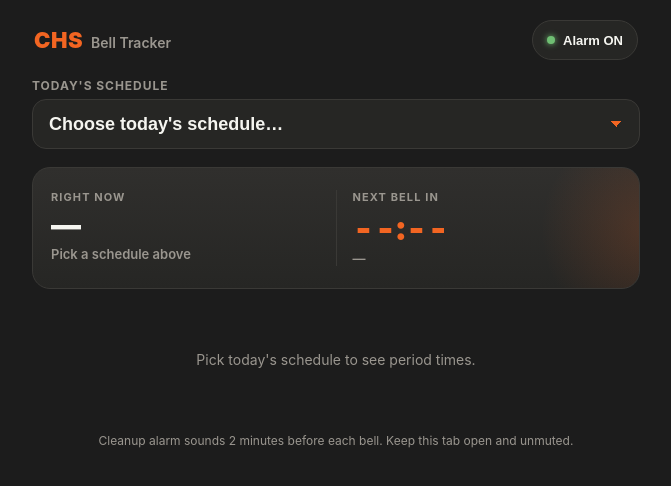
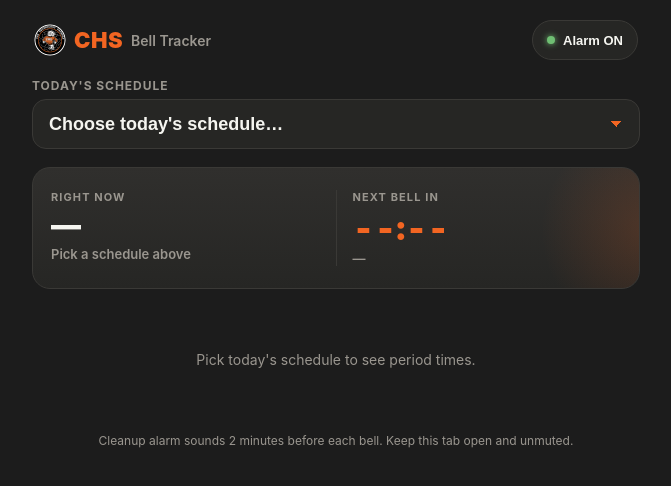
Before and after one commit to chagoyan/chsbelltracker, a plain HTML site: page index.html in a window 1280 px wide. Shown: the whole page, without its empty margins (304-975 px from the left). Drawn offline with Linux system fonts and the light colour scheme.

Commit message:
Update branding with CHS Technology Pathway logo
Regenerate favicon.ico and app icons (icon-192.png, icon-512.png) from
the CHS Technology Pathway badge, padding the PNG icons slightly so the
outer ring text isn't clipped by OS adaptive-icon masking. Add the logo
to the header next to the "CHS Bell Tracker" text mark, and cache it in
the service worker (bumped to chs-bell-v5).

Co-Authored-By: Claude Sonnet 5 <noreply@anthropic.com>
Claude-Session: https://claude.ai/code/session_01YALxTiroJofrdpDWZNTA6Q

```diff
--- a/index.html
+++ b/index.html
@@ -16,6 +16,7 @@
   <!-- Top bar: day picker + alarm toggle -->
   <header class="topbar">
     <div class="brand">
+      <img src="logo.png" alt="CHS Technology Pathway logo" class="brand-logo">
       <span class="brand-mark">CHS</span>
       <span class="brand-sub">Bell&nbsp;Tracker</span>
     </div>
--- a/service-worker.js
+++ b/service-worker.js
@@ -1,7 +1,7 @@
 // Bumping CACHE_NAME (e.g. to "chs-bell-v2") forces browsers to fetch fresh
 // copies of every file below next load — do this whenever you edit the app,
 // especially if you update the First Day of School times next year.
-const CACHE_NAME = "chs-bell-v4";
+const CACHE_NAME = "chs-bell-v5";
 
 const FILES_TO_CACHE = [
   "./",
@@ -10,6 +10,7 @@ const FILES_TO_CACHE = [
   "./app.js",
   "./manifest.json",
   "./alarm.wav",
+  "./logo.png",
   "./favicon.ico",
   "./icon-192.png",
   "./icon-512.png",
--- a/styles.css
+++ b/styles.css
@@ -40,7 +40,15 @@ body {
   padding: 4px 2px 18px;
 }
 
-.brand { display: flex; align-items: baseline; gap: 8px; flex-wrap: wrap; }
+.brand { display: flex; align-items: center; gap: 8px; flex-wrap: wrap; }
+
+.brand-logo {
+  width: 32px;
+  height: 32px;
+  border-radius: 50%;
+  flex-shrink: 0;
+  display: block;
+}
 
 .brand-mark {
   font-weight: 900;
```
Also changed, not shown: favicon.ico, icon-192.png, icon-512.png, logo.png (added).
